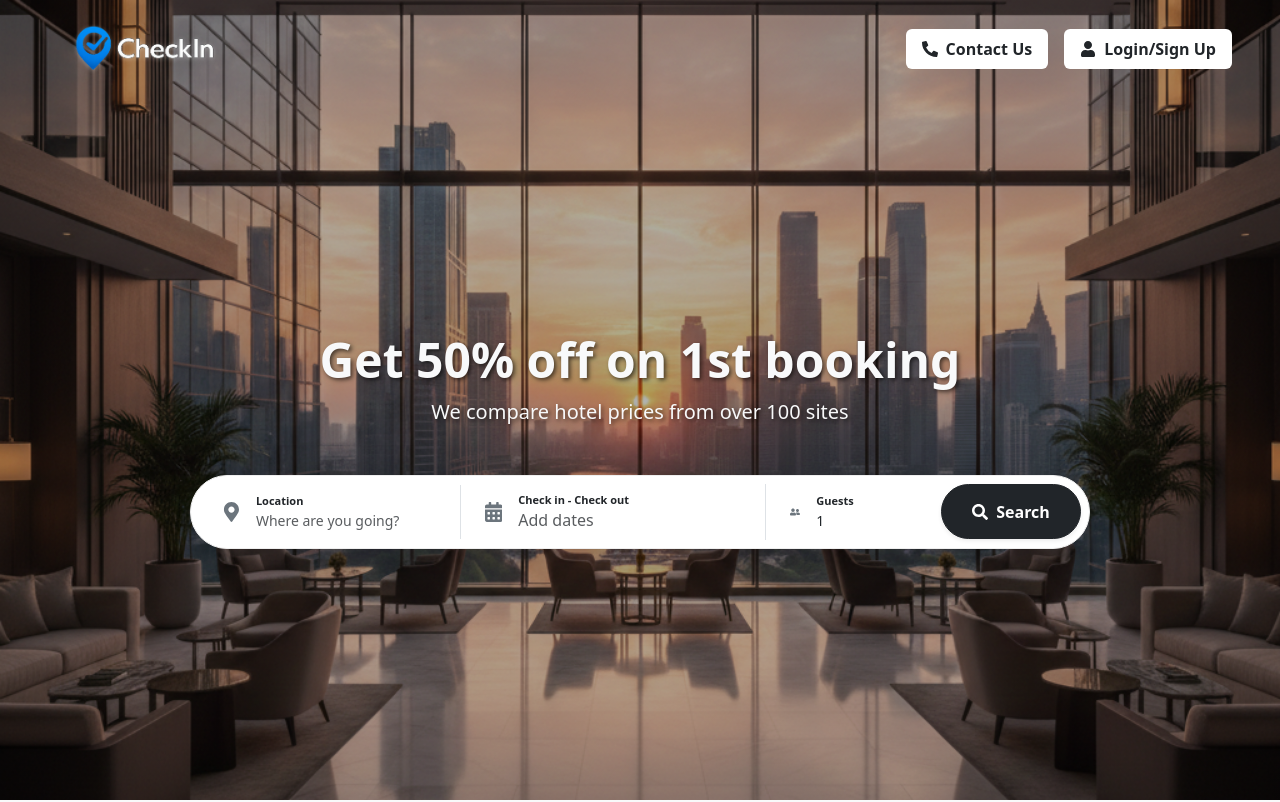
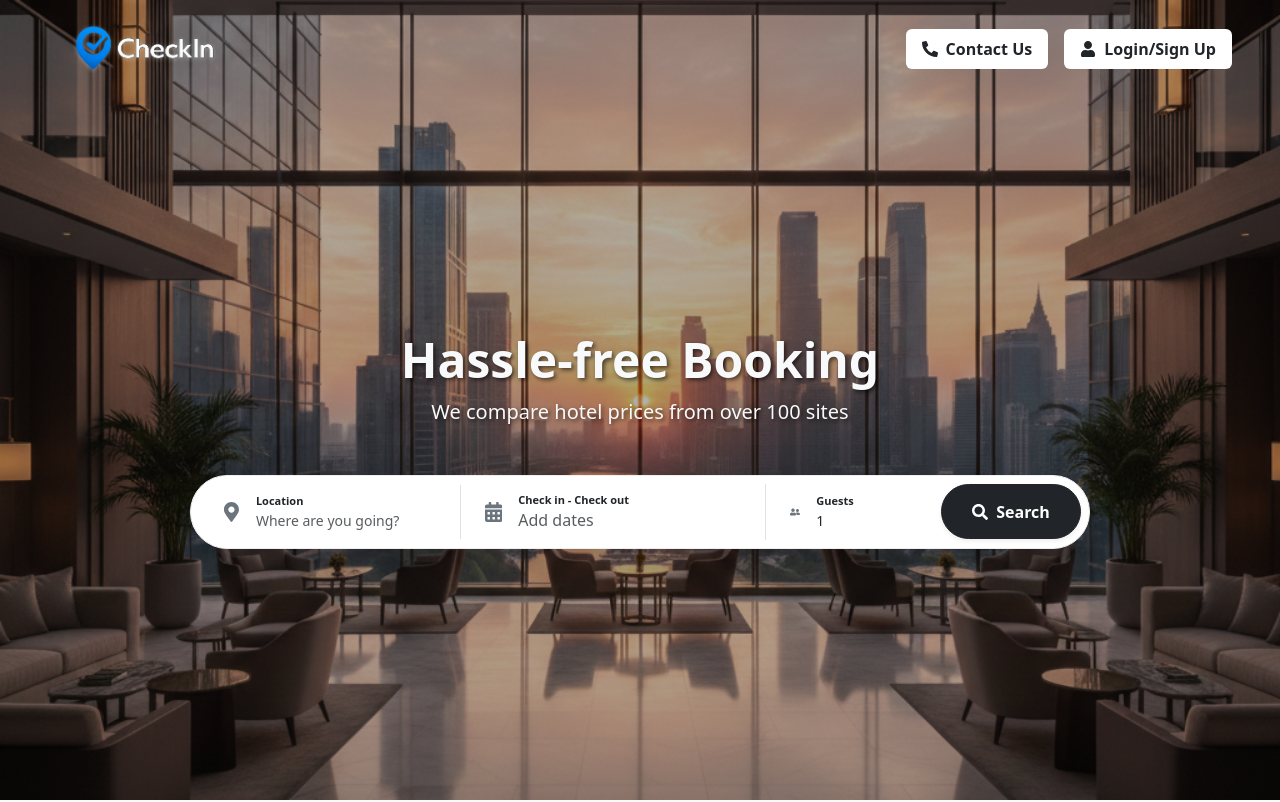
Before and after one commit to gxndh1/Smart-Hotel-Booking-System, a React (Vite) app in the folder client/: page / in a window 1280 px wide. Shown: the top 802 px of the page. Built offline with nearby package versions, Linux system fonts and the light colour scheme; no server answers.

Commit message:
Update hero section text to Hassle-free Booking

```diff
--- a/client/src/components/features/home/Hero.jsx
+++ b/client/src/components/features/home/Hero.jsx
@@ -99,7 +99,7 @@ const Hero = () => {
             textShadow: "2px 2px 4px rgba(0, 0, 0, 0.6)"
           }}
         >
-          Get 50% off on 1st booking
+          Hassle-free Booking
         </h1>
         <p className="lead text-light mb-5 animate__animated animate__fadeInUp" style={{ textShadow: "2px 2px 4px rgba(0, 0, 0, 0.6)" }}>
           We compare hotel prices from over 100 sites
```
